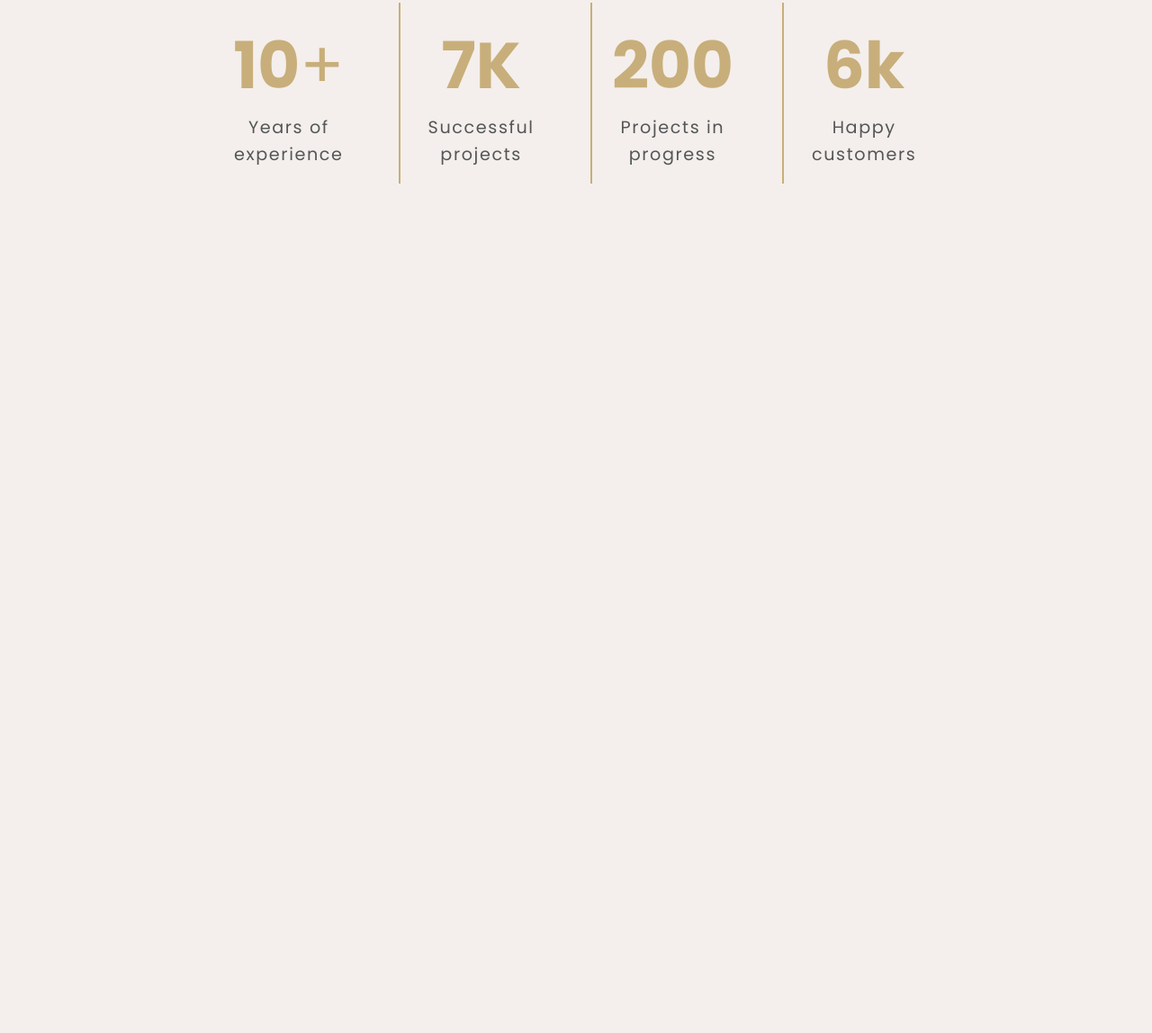
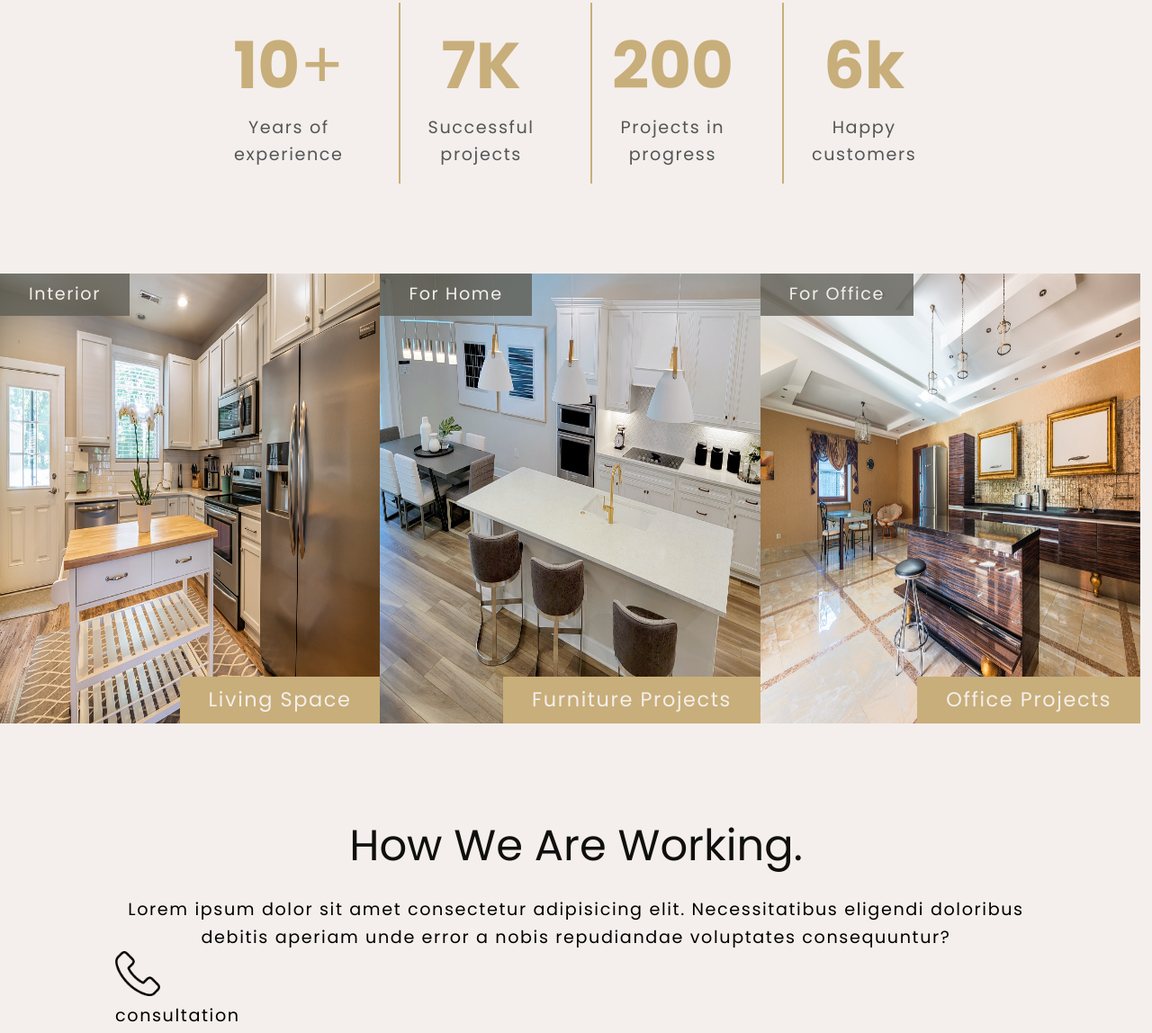
Before and after one commit to seguna15/interior-decor, a plain HTML site: page index.html in a window 1280 px wide. Shown: the part 1163-2311 px from the top of the page at 90% size. Before the commit the page ends 1467 px from the top, so only its background shows below. Drawn offline with Linux system fonts and the light colour scheme.

Commit message:
icons commit

```diff
--- a/assets/css/style.css
+++ b/assets/css/style.css
@@ -22,7 +22,9 @@ p{
 }
 
 /* End RESET CSS */
-
+html{
+    scroll-behavior: smooth;
+}
 body{
     font-family: 'Poppins', sans-serif;
     font-size: 1rem;
@@ -46,6 +48,10 @@ body{
 
 .centered-text{
     text-align: center;
+}
+
+section{
+    margin-block: 100px;
 }
 
 /* END UTILITY CLASSES */
@@ -120,7 +126,6 @@ header >.hero-text > h1 {
 
 /* ABOUT CSS */
 .about {
-    margin-block: 100px;
     color: #545657;
 }
 
@@ -155,3 +160,41 @@ header >.hero-text > h1 {
 }
 
 /* END ABOUT CSS */
+
+
+/* Start Portfolio CSS */
+.image-group{
+    display: flex;
+}
+
+.image{
+    width: 33%;
+    position: relative;
+    color:#f4efec;
+    text-transform: capitalize;
+}
+
+.image img{
+    width: 100%;
+    display: block;
+}
+
+.image > .top-text {
+    position: absolute;
+    left: 0;
+    top:0;
+    background-color: rgba(96, 94, 86, 0.8);
+    padding: .5rem 2rem;
+    font-size: 1.2rem;
+}
+
+.image > .bottom-text {
+    position: absolute;
+    right: 0;
+    bottom: 0;
+    font-size: 1.4rem;
+    background-color: #C8AE7A;
+    padding: .5rem 2rem;
+}
+
+/* End Portfolio CSS */
--- a/index.html
+++ b/index.html
@@ -23,10 +23,10 @@
                     <a href="#about">about</a>
                 </li>
                 <li class="link-items">
-                    <a href="#">portfolio</a>
+                    <a href="#portfolio">portfolio</a>
                 </li>
                 <li class="link-items">
-                    <a href="#">services</a>
+                    <a href="#services">services</a>
                 </li>
                 <li class="link-items">
                     <a href="#">contact</a>
@@ -85,6 +85,61 @@
         </section>
         <!--End About section-->
 
+        <!--Start Portfolio section -->
+        <section class="portfolio" id="portfolio">
+            <div class="image-group">
+                <div class="image">
+                    <img src="./assets/images/portfolio1.jpg" alt="porfolio 1" title="porfolio 1" height="500" width="500">
+                    <p class="top-text">
+                        Interior
+                    </p>
+                    <p class="bottom-text">
+                        Living Space
+                    </p>
+                </div>
+
+                <div class="image">
+                    <img src="./assets/images/portfolio2.jpg" alt="porfolio 2" title="porfolio 2" height="500" width="500">
+                    <p class="top-text">
+                        For Home
+                    </p>
+                    <p class="bottom-text">
+                        Furniture projects
+                    </p>
+                </div>
+
+                <div class="image">
+                    <img src="./assets/images/portfolio3.jpg" alt="porfolio 3" title="porfolio 3" height="500" width="500">
+                    <p class="top-text">
+                        For Office
+                    </p>
+                    <p class="bottom-text">
+                        Office projects
+                    </p>
+                </div>
+
+            </div>
+        </section>
+        <!--End Portfolio section -->
+
+        <!-- Start Services section-->
+        <section class="services container" id="services">
+            <div class="service-text">
+                <h2 class="section-title">how we are working.</h2>
+                <p class="description centered-text">Lorem ipsum dolor sit amet consectetur adipisicing elit. Necessitatibus eligendi doloribus debitis aperiam unde error a nobis repudiandae voluptates consequuntur?</p>
+            </div>
+            <div class="card-group">
+                <div class="card">
+                     <div class="card-image">
+                         <img src="./assets/images/telephone (1).png" alt="" width="50" height="50">
+                     </div>
+                     <p>consultation</p>
+                </div>
+
+            </div>
+        </section>
+        <!-- End Services section-->
+
     </main>
     <!-- End Main-->
 
```
Also changed, not shown: assets/images/checkmark-outline.png (added), assets/images/handshake.png (added), assets/images/meeting.png (added), assets/images/notebook.png (added), assets/images/ruler-and-pencil.png (added), assets/images/telephone (1).png (added).
